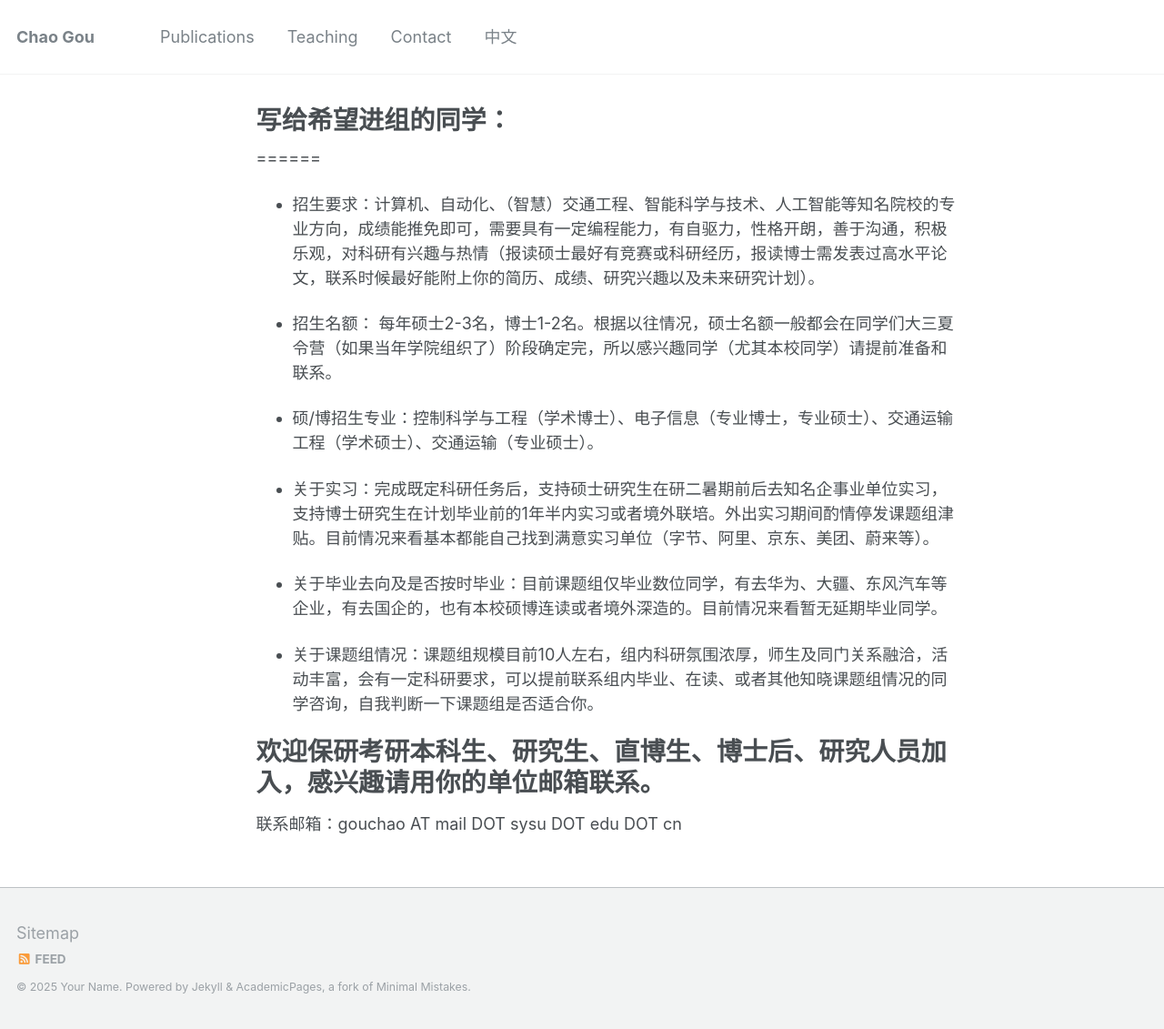
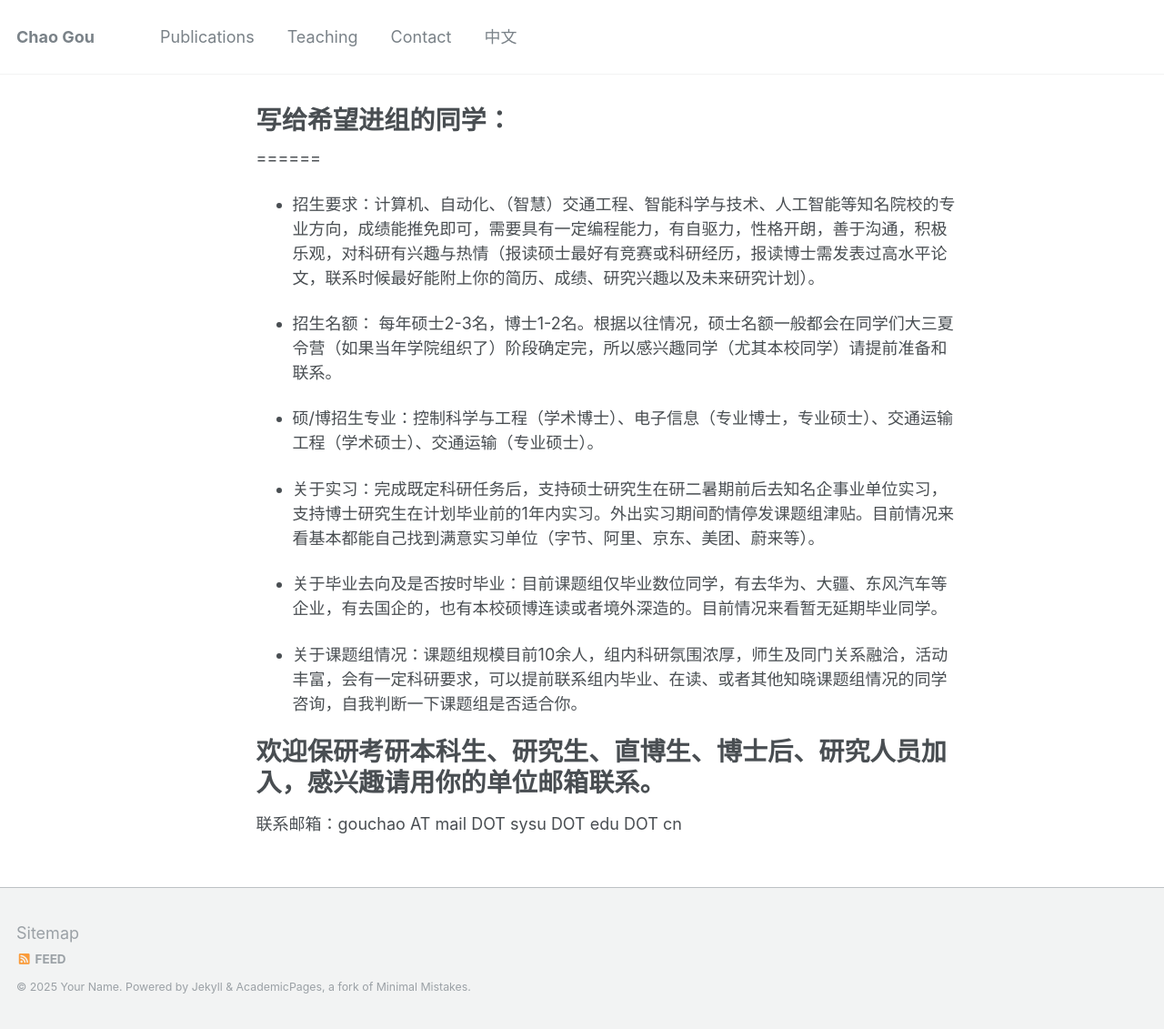
Before and after one commit to chaogou/chaogou.github.io, a Jekyll site: the page built from _pages/non-menu-page.md, in a window 1280 px wide. Shown: the whole page at 91% size. Built offline with Jekyll 4.4.1, drawn with Linux system fonts in a browser that asks for light colours; comment, search, counter and statistics services are not loaded.

Commit message:
'upadate'

```diff
--- a/_pages/non-menu-page.md
+++ b/_pages/non-menu-page.md
@@ -16,11 +16,11 @@ author_profile: false
 
 * 硕/博招生专业：控制科学与工程（学术博士）、电子信息（专业博士，专业硕士）、交通运输工程（学术硕士）、交通运输（专业硕士）。
 
-* 关于实习：完成既定科研任务后，支持硕士研究生在研二暑期前后去知名企事业单位实习，支持博士研究生在计划毕业前的1年半内实习或者境外联培。外出实习期间酌情停发课题组津贴。目前情况来看基本都能自己找到满意实习单位（字节、阿里、京东、美团、蔚来等）。
+* 关于实习：完成既定科研任务后，支持硕士研究生在研二暑期前后去知名企事业单位实习，支持博士研究生在计划毕业前的1年内实习。外出实习期间酌情停发课题组津贴。目前情况来看基本都能自己找到满意实习单位（字节、阿里、京东、美团、蔚来等）。
 
 * 关于毕业去向及是否按时毕业：目前课题组仅毕业数位同学，有去华为、大疆、东风汽车等企业，有去国企的，也有本校硕博连读或者境外深造的。目前情况来看暂无延期毕业同学。
 
-* 关于课题组情况：课题组规模目前10人左右，组内科研氛围浓厚，师生及同门关系融洽，活动丰富，会有一定科研要求，可以提前联系组内毕业、在读、或者其他知晓课题组情况的同学咨询，自我判断一下课题组是否适合你。
+* 关于课题组情况：课题组规模目前10余人，组内科研氛围浓厚，师生及同门关系融洽，活动丰富，会有一定科研要求，可以提前联系组内毕业、在读、或者其他知晓课题组情况的同学咨询，自我判断一下课题组是否适合你。
 
 
 欢迎保研考研本科生、研究生、直博生、博士后、研究人员加入，感兴趣请用你的单位邮箱联系。
```
Also changed, not shown: _pages/about.md (+1 -0 lines).
